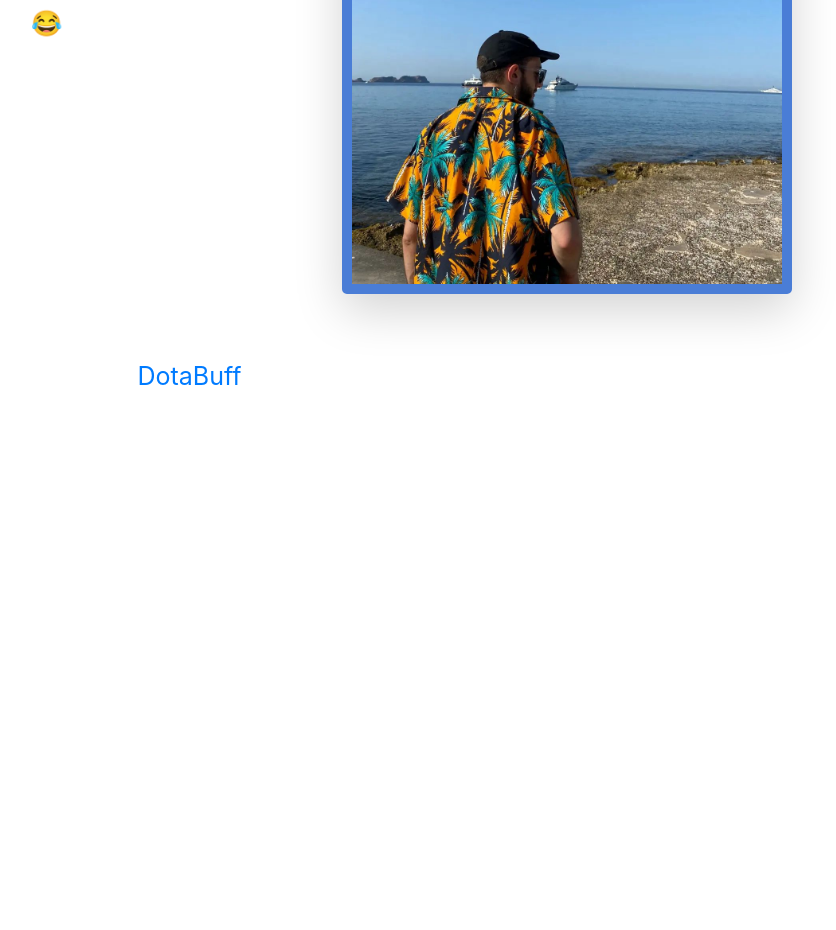
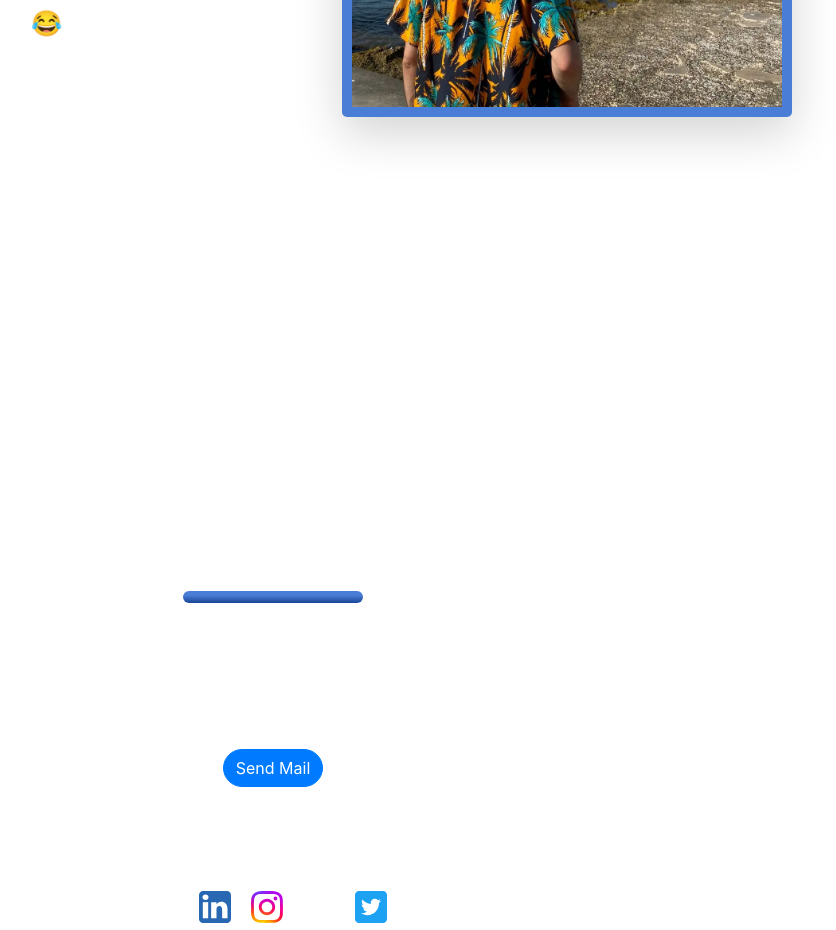
Before and after one commit to eduardomecchia/nuxt-portfolio, a Nuxt app: page / in a window 1280 px wide. Shown: the part 1760-2690 px from the top of the page, without its empty margins (367-1203 px from the left). Built offline with nearby package versions, Linux system fonts and the light colour scheme.

Commit message:
refactor: remove gaming paragraph

```diff
--- a/components/about.vue
+++ b/components/about.vue
@@ -20,10 +20,6 @@
                     <br>
                     <strong>TRIGGER WARNING:</strong> I'm the most devoted Swiftie you'll ever meet.
                     <!-- Spotify integration! -->
-                </p>
-
-                <p>
-                    Gaming, on the other hand, is something that was so fundamentally important to me growing up that it's weird to even CALL it a passion. I love pretty much every genre of videogames, but the Metal Gear Saga, Final Fantasy and DotA hold a special place in my heart among others. Here's my <a href="https://www.dotabuff.com/players/113156632">DotaBuff</a>, if you're insane enough to be a DotA player too.
                 </p>
             </div>
 
```
